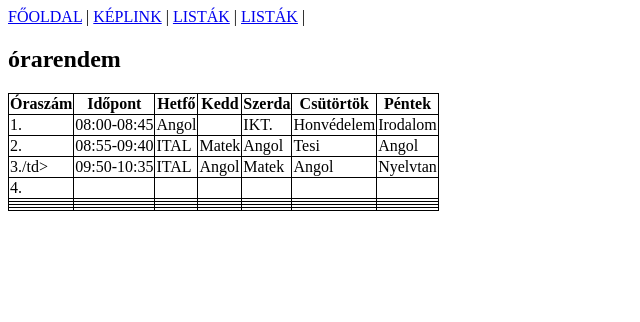
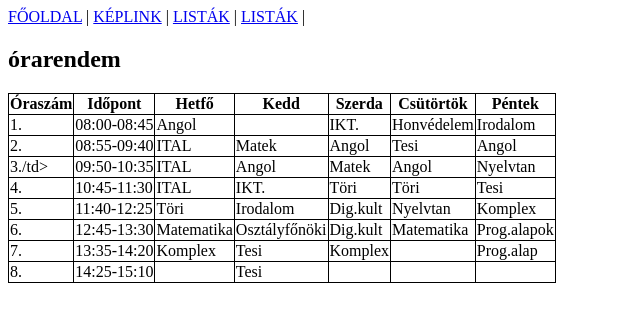
Before and after one commit to Szepike0/Weboldalacskam, a plain HTML site: page orarend.html in a window 1280 px wide. Shown: the whole page, without its empty margins (0-640 px from the left). Drawn offline with Linux system fonts and the light colour scheme.

Commit message:
orarend.html

```diff
--- a/orarend.html
+++ b/orarend.html
@@ -61,44 +61,45 @@
     </tr>
     <tr>
         <td>4.</td></td>
-        <td></td>
-        <td></td>
-        <td></td>
-        <td></td>
-        <td></td>
+        <td>10:45-11:30</td>
+        <td>ITAL</td>
+        <td>IKT.</td>
+        <td>Töri</td>
+        <td>Töri</td>
+         <td>Tesi</td>
     </tr>
     <tr>
-        <td></td>
-        <td></td>
-        <td></td>
-        <td></td>
-        <td></td>
-        <td></td>
-        <td></td>
+        <td>5.</td>
+        <td>11:40-12:25</td>
+        <td>Töri</td>
+        <td>Irodalom</td>
+        <td>Dig.kult</td>
+        <td>Nyelvtan</td>
+        <td>Komplex</td>
     </tr>
     <tr>
-        <td></td>
-        <td></td>
-        <td></td>
-        <td></td>
-        <td></td>
-        <td></td>
-        <td></td>
+        <td>6.</td>
+        <td>12:45-13:30</td>
+        <td>Matematika</td>
+        <td>Osztályfőnöki</td>
+        <td>Dig.kult</td>
+        <td>Matematika</td>
+        <td>Prog.alapok</td>
     </tr>
     <tr>
+        <td>7.</td>
+        <td>13:35-14:20</td>
+        <td>Komplex</td>
+        <td>Tesi</td>
+        <td>Komplex</td>
         <td></td>
-        <td></td>
-        <td></td>
-        <td></td>
-        <td></td>
-        <td></td>
-        <td></td>
+        <td>Prog.alap</td>
     </tr>
     <tr>
+        <td>8.</td>
+        <td>14:25-15:10</td>
         <td></td>
-        <td></td>
-        <td></td>
-        <td></td>
+        <td>Tesi</td>
         <td></td>
         <td></td>
         <td></td>
@@ -109,4 +110,5 @@
  </tfoot> <!--a táblázat láb része-->
     </table> <!--táblázat létrehozása-->
 </body>
+
 </html>
```
